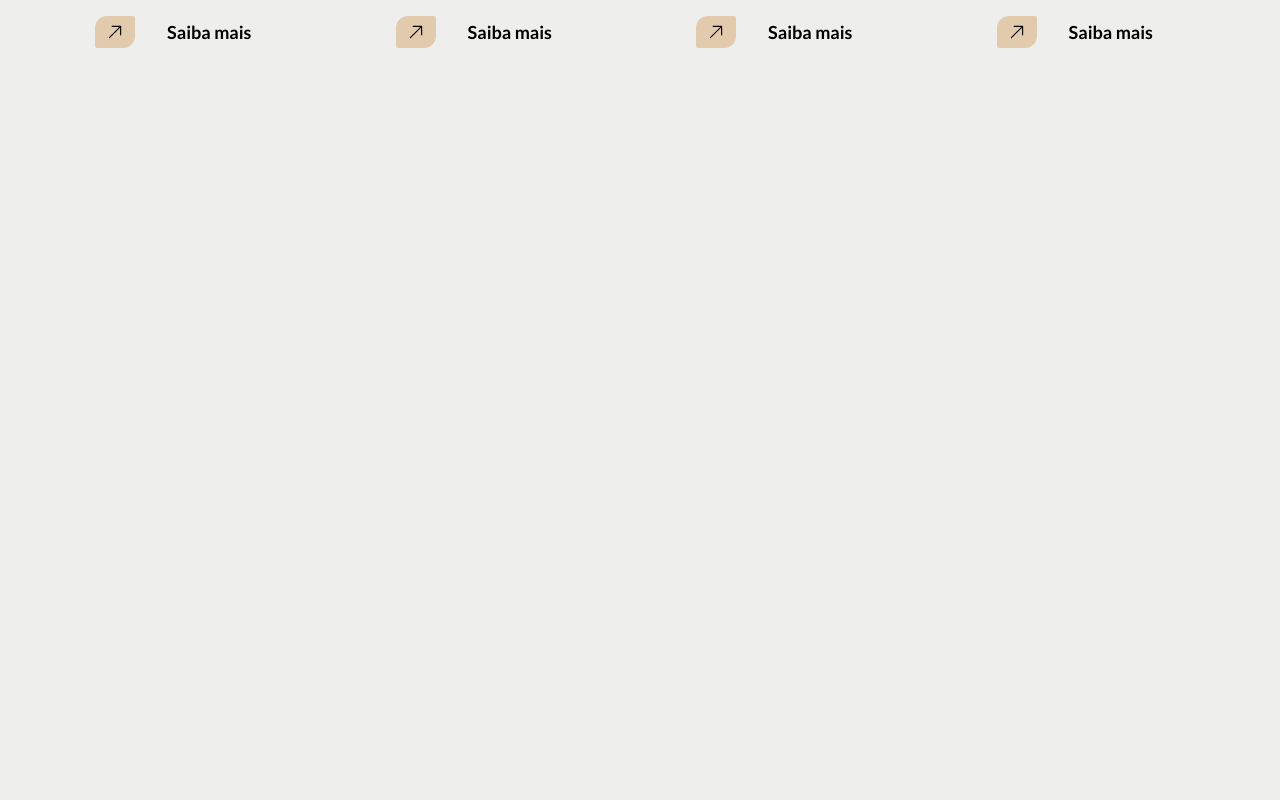
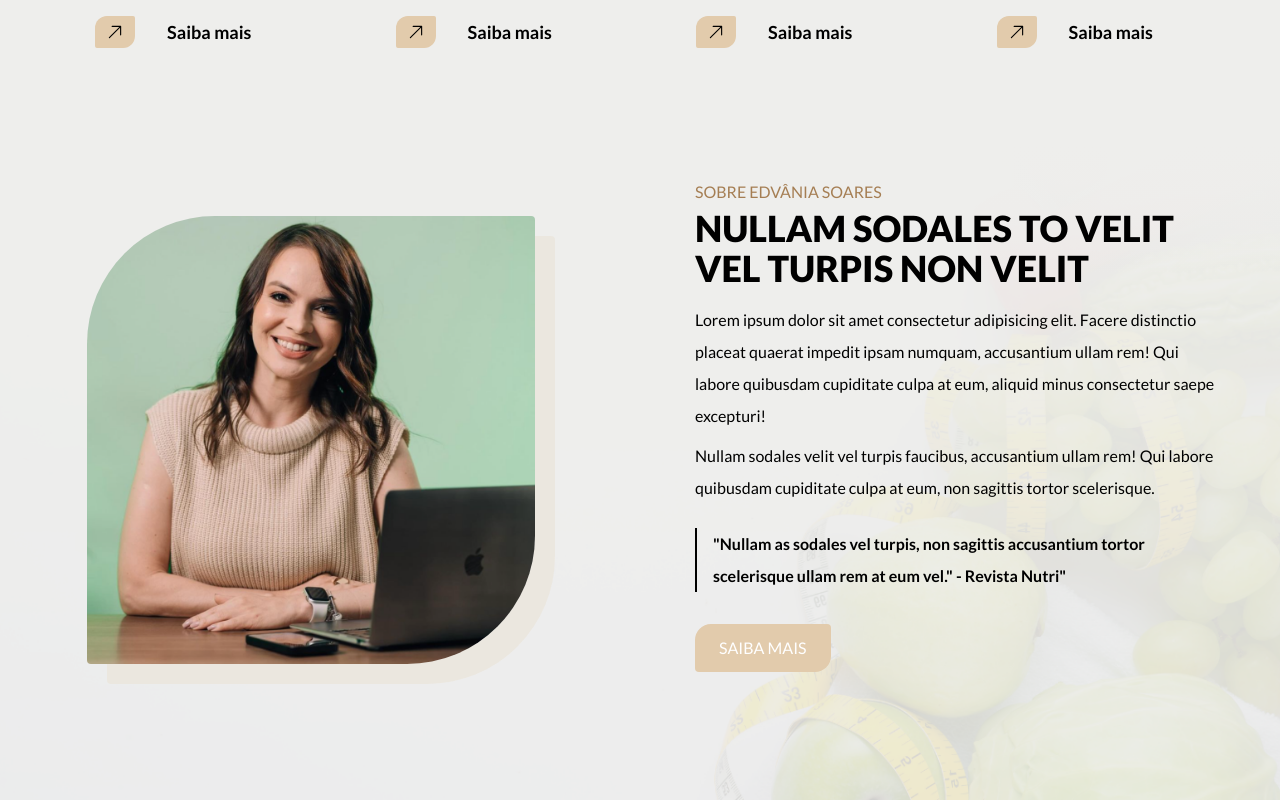
Before and after one commit to ArielSpencer/nutri-edvania-site, a Next.js app: page / in a window 1280 px wide. Shown: the part 1277-2077 px from the top of the page. Before the commit the page ends 1421 px from the top, so only its background shows below. Built offline with nearby package versions, Linux system fonts and the light colour scheme.

Commit message:
feat: add AboutSection component with highlight image and text for about section to homepage

```diff
--- a/app/page.jsx
+++ b/app/page.jsx
@@ -1,3 +1,4 @@
+import AboutSection from "@/components/home/AboutSection";
 import BannerHome from "@/components/home/BannerHome";
 import ServicesSection from "@/components/home/ServicesSection";
 
@@ -6,6 +7,7 @@ const Home = () => {
     <div>
       <BannerHome />
       <ServicesSection />
+      <AboutSection />
     </div>
   )
 }
--- /dev/null
+++ b/components/home/AboutSection.jsx
@@ -0,0 +1,63 @@
+import PhotoHighlight from "../PhotoHighlight";
+import { Button } from "../ui/button";
+
+const AboutSection = () => {
+  return (
+    <section
+      className="h-full bg-cover bg-bottom bg-right bg-no-repeat relative m-0"
+      style={{
+        backgroundImage: `
+          linear-gradient(to bottom, #EEEEEC, rgba(238, 238, 236, 0) 20%),
+          url("/assets/home/highlight-bg-about-edvania-soares.png")
+        `,
+      }}
+    >
+      <div className="container mx-auto" >
+        <div className="flex flex-col xl:flex-row items-center justify-between pt-8 pb-0 xl:pb-24">
+          <div className="xl:mr-32">
+            <PhotoHighlight
+              src="/assets/home/sobre-edvania-soares.png"
+              alt="Nutricionista Edvânia Soares"
+            />
+          </div>
+
+          <div className="text-center xl:text-left w-[80vw] xl:w-full text-justify">
+            <span className="text-secondary text-md uppercase">
+              <h1>Sobre Edvânia Soares</h1>
+            </span>
+            <h2 className="text-4xl font-black uppercase mb-4">
+              Nullam sodales to velit vel turpis non velit
+            </h2>
+            <div className="flex flex-col gap-2">
+              <p>
+                Lorem ipsum dolor sit amet consectetur adipisicing elit. Facere distinctio placeat quaerat impedit ipsam numquam, accusantium ullam rem! Qui labore quibusdam cupiditate culpa at eum, aliquid minus consectetur saepe excepturi!
+              </p>
+              <p>
+                Nullam sodales velit vel turpis faucibus, accusantium ullam rem! Qui labore quibusdam cupiditate culpa at eum, non sagittis tortor scelerisque.
+              </p>
+
+              <p className="border-l-2 border-writing pl-4 mt-4 mb-8 font-bold w-[90%]">
+                "Nullam as sodales vel turpis, non sagittis accusantium tortor scelerisque ullam rem at eum vel." - Revista Nutri"
+              </p>
+            </div>
+
+            <div className="flex flex-col xl:flex-row items-center gap-8">
+              <Button
+                variant="primary"
+                size="sm"
+                className="uppercase flex items-center gap-2 mb-8"
+              >
+                <span>
+                  Saiba Mais
+                </span>
+              </Button>
+            </div>
+
+          </div>
+        </div>
+      </div >
+    </section >
+  )
+}
+
+export default AboutSection;
```
Also changed, not shown: public/assets/home/highlight-bg-about-edvania-soares.png (added), public/assets/home/sobre-edvania-soares.png (added).
